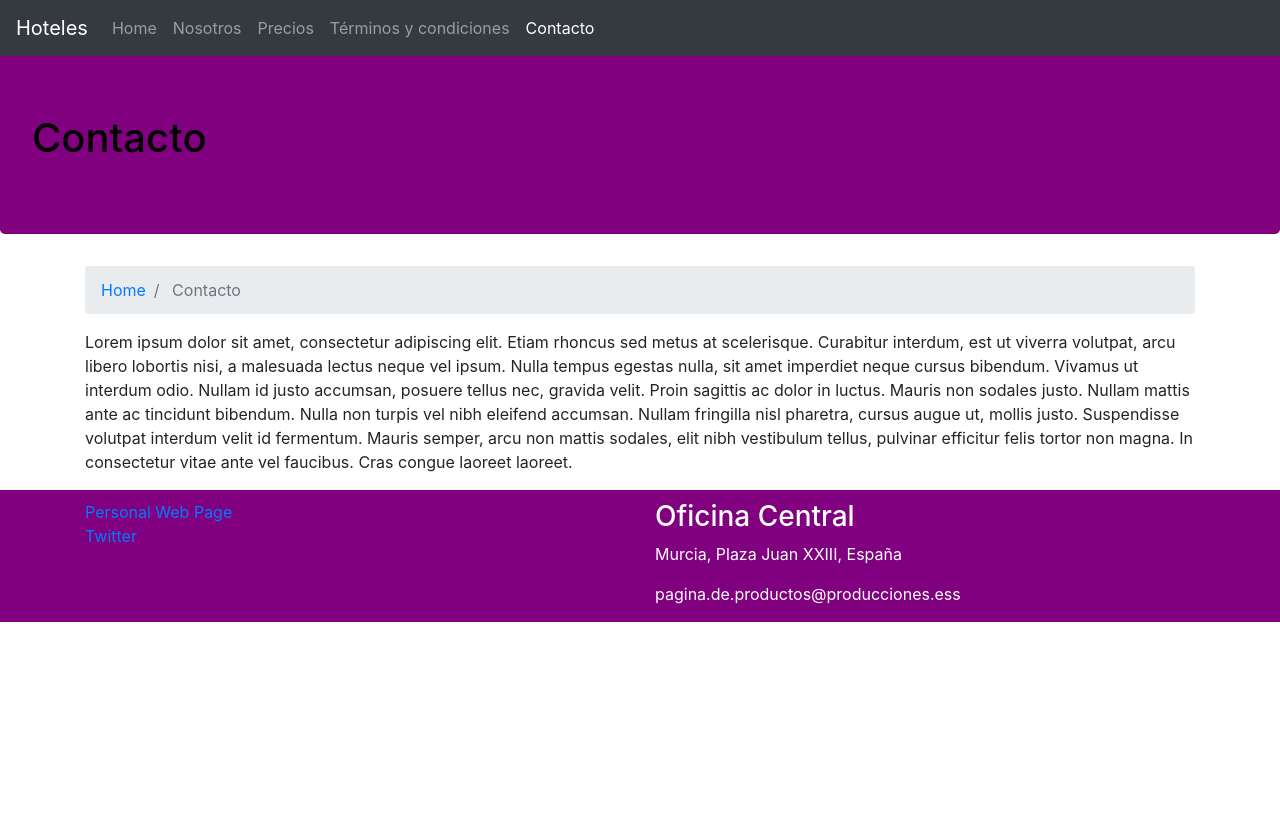
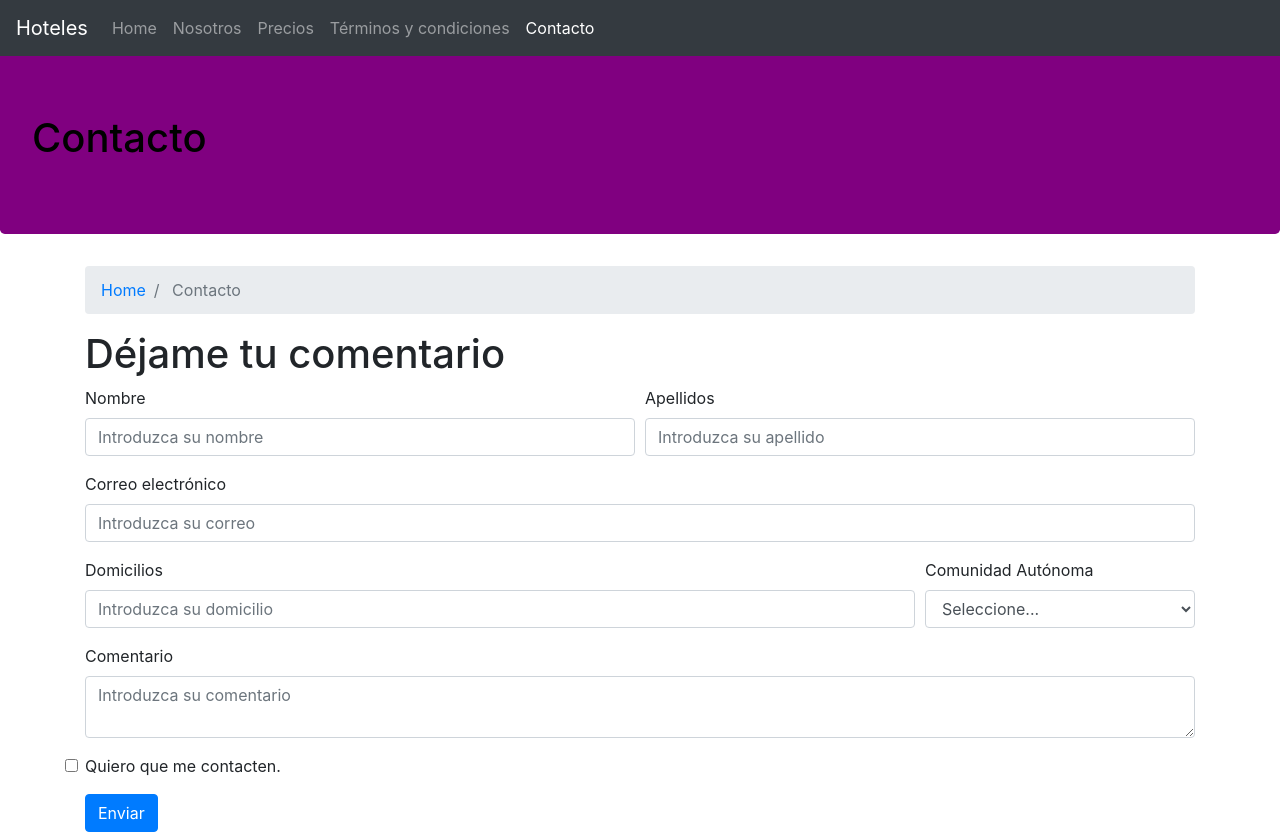
Before and after one commit to CarmeloCoy/bootstrapMOOC, a website: page contact.html in a window 1280 px wide. Shown: the top 835 px of the page. Before the commit the page ends 800 px from the top, so only its background shows below. Drawn offline with nearby package versions, Linux system fonts and the light colour scheme; a web font is replaced by a local one.

Commit message:
Hasta Lectura 2.2.3 Hecha

```diff
--- a/contact.html
+++ b/contact.html
@@ -40,9 +40,63 @@
           <li class="breadcrumb-item active" aria-current="page">  Contacto </li>
         <ol>
       </nav>
-      <div>
-        <p>Lorem ipsum dolor sit amet, consectetur adipiscing elit. Etiam rhoncus sed metus at scelerisque. Curabitur interdum, est ut viverra volutpat, arcu libero lobortis nisi, a malesuada lectus neque vel ipsum. Nulla tempus egestas nulla, sit amet imperdiet neque cursus bibendum. Vivamus ut interdum odio. Nullam id justo accumsan, posuere tellus nec, gravida velit. Proin sagittis ac dolor in luctus. Mauris non sodales justo. Nullam mattis ante ac tincidunt bibendum. Nulla non turpis vel nibh eleifend accumsan. Nullam fringilla nisl pharetra, cursus augue ut, mollis justo. Suspendisse volutpat interdum velit id fermentum. Mauris semper, arcu non mattis sodales, elit nibh vestibulum tellus, pulvinar efficitur felis tortor non magna. In consectetur vitae ante vel faucibus. Cras congue laoreet laoreet. </p>
-      </div>
+
+      <h1> Déjame tu comentario </h1>
+      <form>
+        <div class="form-row">
+           <div class="form-group col-sm-6">
+            <label for="nombre" > Nombre </label>
+            <input type="text" class="form-control" id="nombre" placeholder="Introduzca su nombre"/>
+          </div>
+          <div class="form-group col-sm-6">
+            <label for="apellido" > Apellidos </label>
+            <input type="text" class="form-control" id="apellido" placeholder="Introduzca su apellido"/>
+          </div>
+        </div>
+        <div class="form-group">
+          <label for="email" > Correo electrónico </label>
+          <input type="email" class="form-control" id="email" placeholder="Introduzca su correo"/>
+        </div>
+        <div class="form-row">
+           <div class="form-group col-sm-9">
+            <label for="domicilio" > Domicilios </label>
+            <input type="text" class="form-control" id="domicilio" placeholder="Introduzca su domicilio"/>
+          </div>
+          <div class="form-group col-sm-3">
+            <label for="ccaa" > Comunidad Autónoma </label>
+            <select class="form-control" id="ccaa" >
+              <option disabled selected>Seleccione...</option>
+              <option> Andalucía </option>
+              <option> Aragón </option>
+              <option> Canarias </option>
+              <option> Cantabria </option>
+              <option> Castilla-La Mancha</option>
+              <option> Castilla y León</option>
+              <option> Cataluña </option>
+              <option> Ceuta </option>
+              <option> Comunidad de Madrid </option>
+              <option> Comunidad Valenciana </option>
+              <option> Extremadura </option>
+              <option> Islas Baleares </option>
+              <option> La Rioja </option>
+              <option> Melilla </option>
+              <option> Navarra </option>
+              <option> País Vasco </option>
+              <option> Principado de Asturias </option>
+              <option> Región de Murcia </option>
+            </select>
+          </div>
+        </div>
+        <div class="form-group">
+          <label for="comentario" > Comentario </label>
+          <textarea class="form-control" id="comentario" placeholder="Introduzca su comentario"></textarea>
+        </div>
+        <div class="form-group">
+          <input type="checkBox" class="form-check-input" id="contact_me" />
+          <label for="contact_me" class="form-check-label" > Quiero que me contacten. </label>
+        </div>
+        <button type="submit" class="btn btn-primary"> Enviar </button>
+      </form>
     </div>
   </body>
   </body>
```
